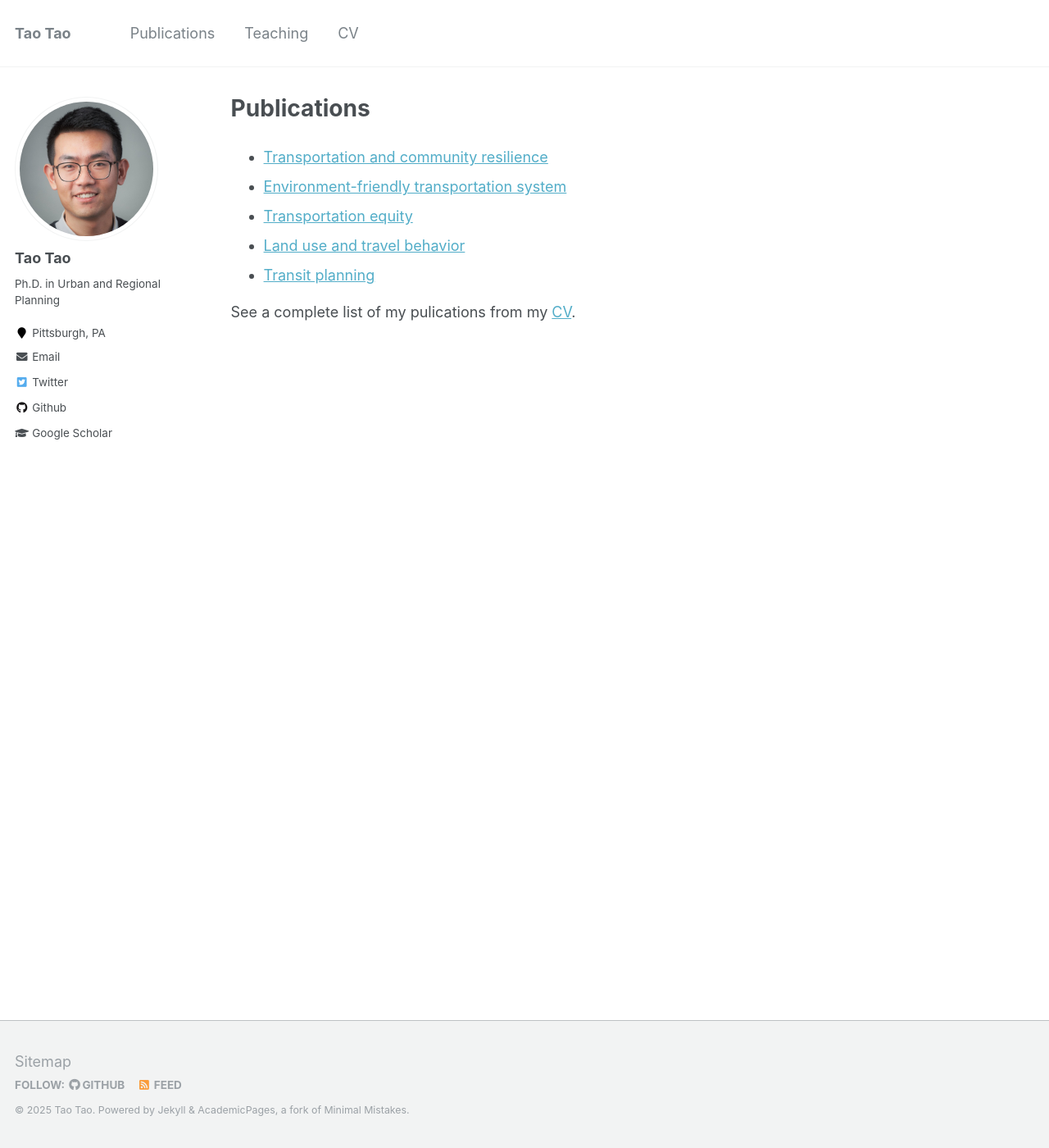
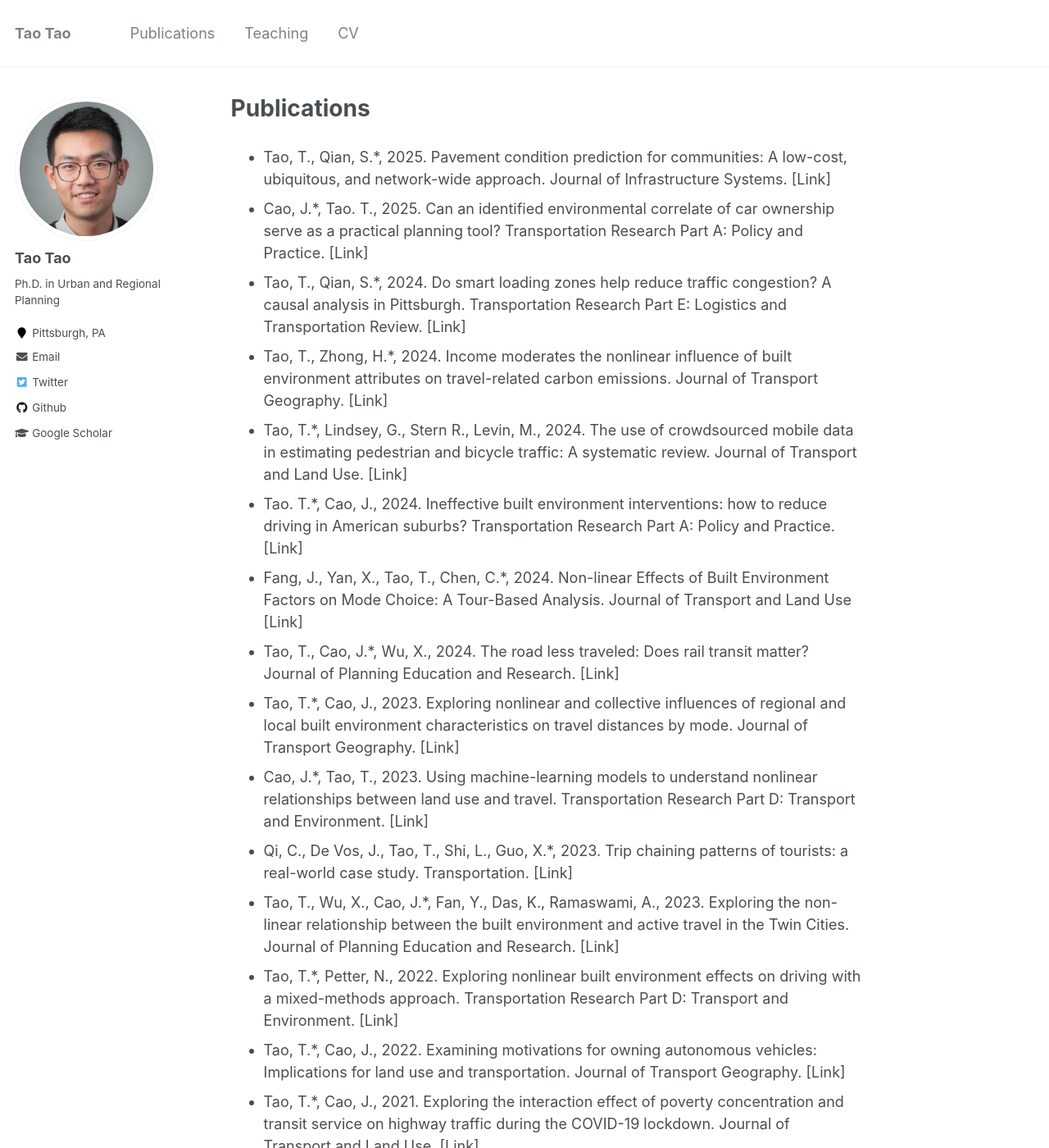
Before and after one commit to vtao1989/blog, a Jekyll site: the page built from _pages/publications.md, in a window 1280 px wide and 1400 px high. Shown: the whole window at 82% size. Built offline with Jekyll 4.4.1, drawn with Linux system fonts in a browser that asks for light colours; some of the changed text lies outside the part shown.

Commit message:
Update about and publications pages with new research details and links

```diff
--- a/_pages/publications.md
+++ b/_pages/publications.md
@@ -4,10 +4,25 @@ permalink: /publications/
 author_profile: true
 ---
 
-- [Transportation and community resilience](/publications/transportation-and-community-resilience)
-- [Environment-friendly transportation system](/publications/environment-friendly-transportation-system)
-- [Transportation equity](/publications/transportation-equity)
-- [Land use and travel behavior](/publications/land-use-and-travel-behavior)
-- [Transit planning](/publications/transit-planning)
+- Tao, T., Qian, S.*, 2025. Pavement condition prediction for communities: A low-cost, ubiquitous, and network-wide approach. Journal of Infrastructure Systems. [Link]
+- Cao, J.*, Tao. T., 2025. Can an identified environmental correlate of car ownership serve as a practical planning tool? Transportation Research Part A: Policy and Practice. [Link]
+- Tao, T., Qian, S.*, 2024. Do smart loading zones help reduce traffic congestion? A causal analysis in Pittsburgh. Transportation Research Part E: Logistics and Transportation Review. [Link]
+- Tao, T., Zhong, H.*, 2024. Income moderates the nonlinear influence of built environment attributes on travel-related carbon emissions. Journal of Transport Geography. [Link]
+- Tao, T.*, Lindsey, G., Stern R., Levin, M., 2024. The use of crowdsourced mobile data in estimating pedestrian and bicycle traffic: A systematic review. Journal of Transport and Land Use. [Link]
+- Tao. T.*, Cao, J., 2024. Ineffective built environment interventions: how to reduce driving in American suburbs? Transportation Research Part A: Policy and Practice. [Link]
+- Fang, J., Yan, X., Tao, T., Chen, C.*, 2024. Non-linear Effects of Built Environment Factors on Mode Choice: A Tour-Based Analysis. Journal of Transport and Land Use [Link]
+- Tao, T., Cao, J.*, Wu, X., 2024. The road less traveled: Does rail transit matter? Journal of Planning Education and Research. [Link]
+- Tao, T.*, Cao, J., 2023. Exploring nonlinear and collective influences of regional and local built environment characteristics on travel distances by mode. Journal of Transport Geography. [Link]
+- Cao, J.*, Tao, T., 2023. Using machine-learning models to understand nonlinear relationships between land use and travel. Transportation Research Part D: Transport and Environment. [Link]
+- Qi, C., De Vos, J., Tao, T., Shi, L., Guo, X.*, 2023. Trip chaining patterns of tourists: a real-world case study. Transportation. [Link]
+- Tao, T., Wu, X., Cao, J.*, Fan, Y., Das, K., Ramaswami, A., 2023. Exploring the non-linear relationship between the built environment and active travel in the Twin Cities. Journal of Planning Education and Research. [Link]
+- Tao, T.*, Petter, N., 2022. Exploring nonlinear built environment effects on driving with a mixed-methods approach. Transportation Research Part D: Transport and Environment. [Link]
+- Tao, T.*, Cao, J., 2022. Examining motivations for owning autonomous vehicles: Implications for land use and transportation. Journal of Transport Geography. [Link]
+- Tao, T.*, Cao, J., 2021. Exploring the interaction effect of poverty concentration and transit service on highway traffic during the COVID-19 lockdown. Journal of Transport and Land Use. [Link]
+- Tao, T., Lindsey, G.*, Cao, J., Wang, J., 2021. The effects of pedestrian and bicycle exposure on crash risk in Minneapolis. Journal of Transport and Land Use. [Link]
+- Tao, T.*, Wang, J., Cao, X., 2020. Exploring the non-linear associations between spatial attributes and walking distance to transit. Journal of Transport Geography. [Link]
+- Wu, X., Tao, T., Cao, J.*, Fan, Y., Ramaswami, A., 2019. Examining threshold effects of built environment elements on travel-related carbon-dioxide emissions. Transportation Research Part D: Transport and Environment. [Link]
+- Dou, X., Gong, X., Guo, X.*, Tao, T., 2017. Coordination of feeder bus schedule with train service at integrated transport hubs. Transportation Research Record: Journal of the Transportation Research Board. [Link]
+
 
 See a complete list of my pulications from my [CV](/files/CV_Tao.pdf).
```
Also changed, not shown: _pages/about.md (+3 -3 lines).
